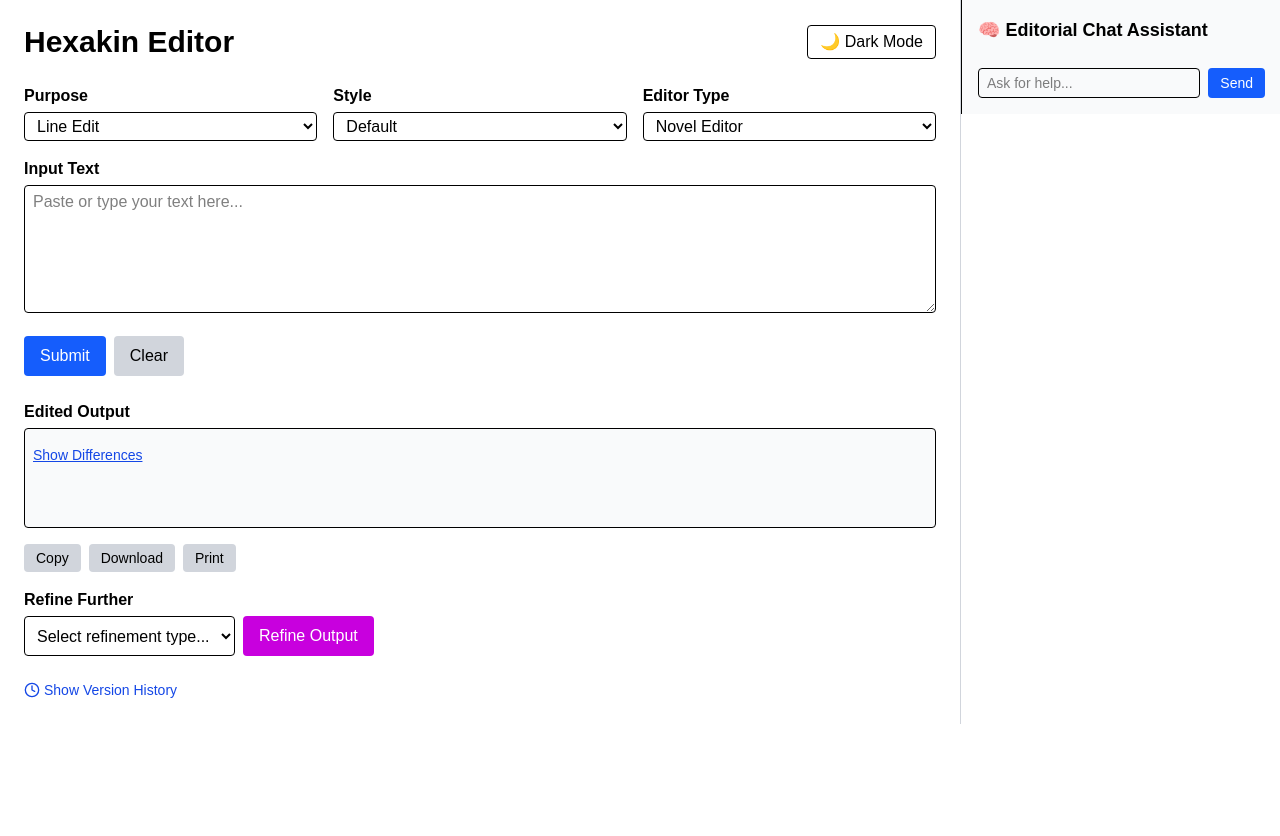
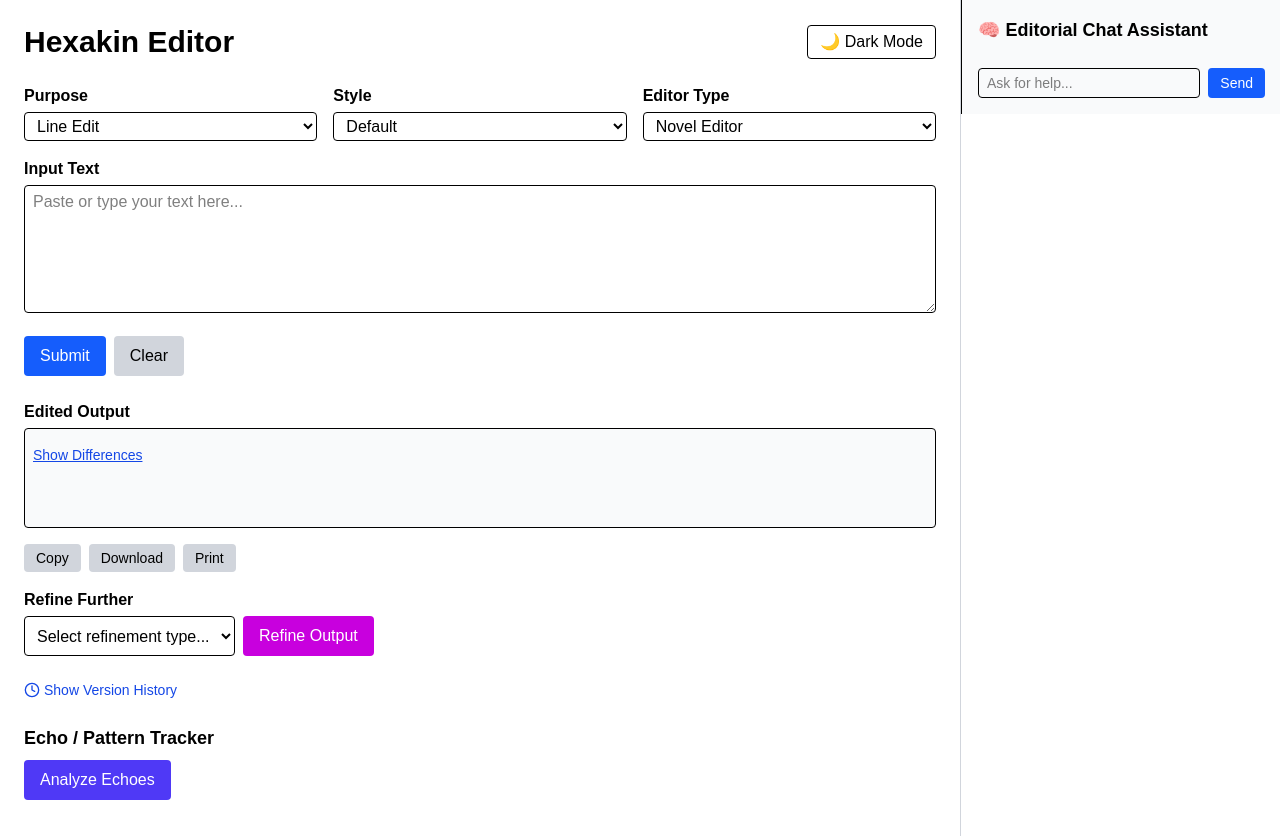
Before and after one commit to Hexakin/hexakin-editor, a Next.js app: page / in a window 1280 px wide. Before the commit the page ends 800 px from the top, so only its background shows below. Built offline with nearby package versions, Linux system fonts and the light colour scheme.

Commit message:
Update index.tsx

```diff
--- a/pages/index.tsx
+++ b/pages/index.tsx
@@ -292,6 +292,8 @@ export default function Home() {
           </div>
         )}
       </div>
+      {/* 📌 SECTION: Echo / Pattern Tracker */}
+<EchoTracker text={inputText} />
       </div> {/* End of main editor content */}
       <div className="w-full md:w-[320px] border-l border-gray-300 dark:border-gray-800">
         <ChatSidebar />
```
